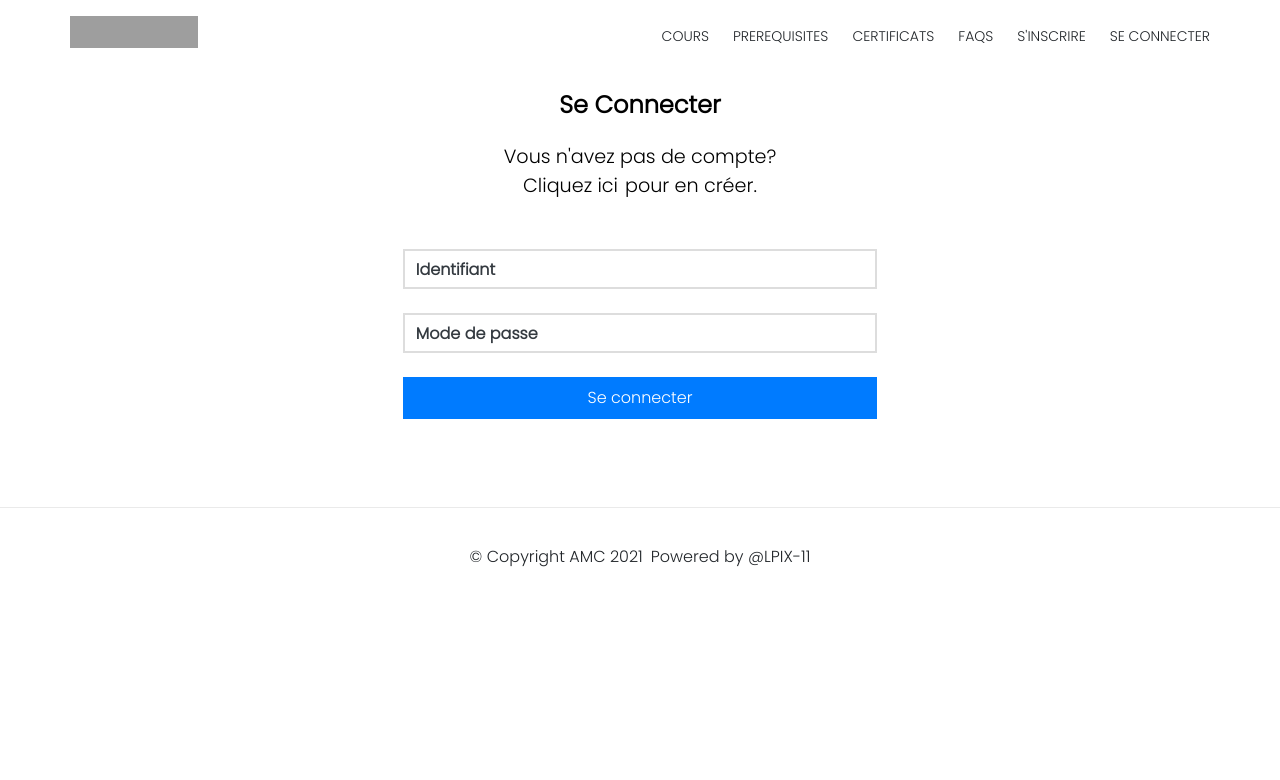
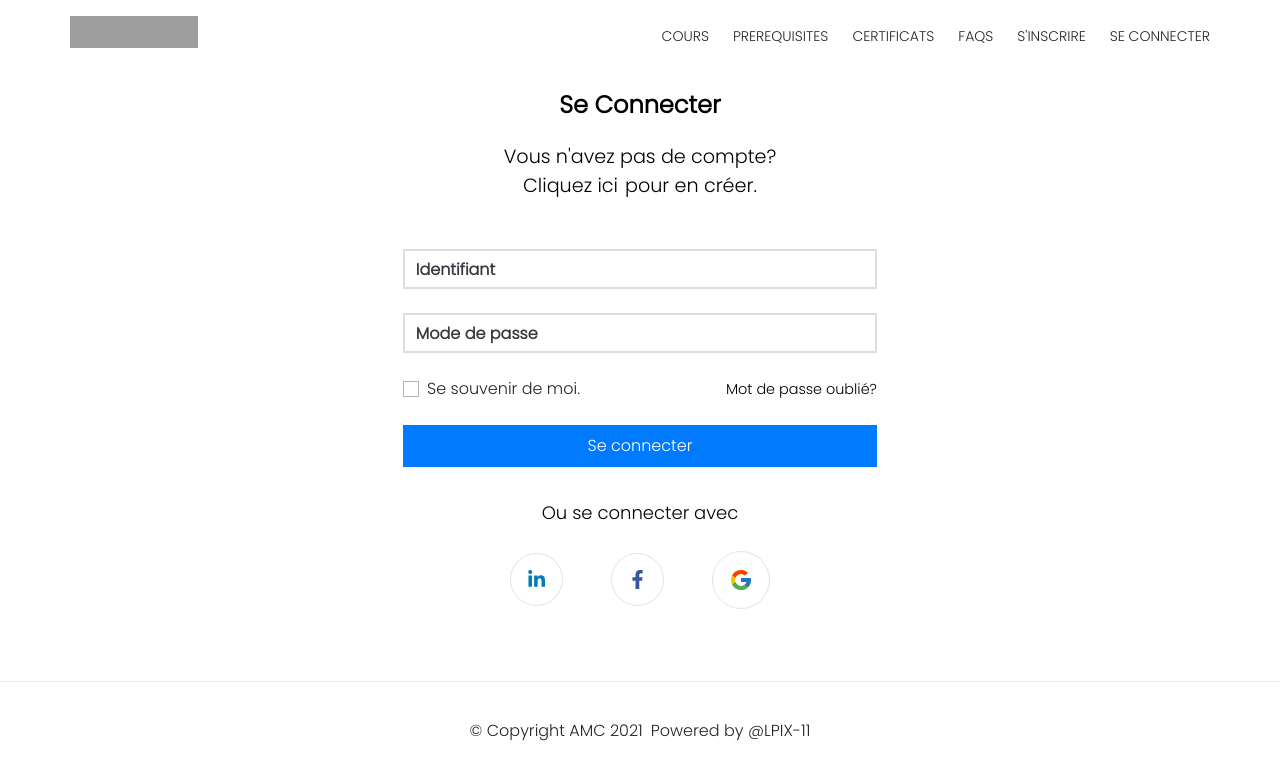
Before and after one commit to LPIX-11/amc, a Next.js app: page /user/login in a window 1280 px wide. Shown: the top 780 px of the page. Built offline with nearby package versions, Linux system fonts and the light colour scheme; grey boxes are pictures that could not be loaded.

Commit message:
:seedling: Login Screen Implemented

```diff
--- a/components/auth/LoginForm/LoginForm.js
+++ b/components/auth/LoginForm/LoginForm.js
@@ -2,6 +2,9 @@ import { Form, FormGroup } from 'react-bootstrap';
 import { Flex } from '../../ui/Display/Flex';
 
 import Input from '../../common/input/Input';
+import Checkbox from '../../common/checkbox/Checkbox';
+
+import { Text } from '../../common/text/Text';
 
 const LoginForm = () => {
   return (
@@ -14,6 +17,19 @@ const LoginForm = () => {
         <FormGroup className={'pb-2'}>
           <Input label={'Mode de passe'} type={'password'} />
         </FormGroup>
+
+        <Flex items={'center'} content={'space-between'} class={'pb-4 w-100'}>
+          <Checkbox
+            id={'remember_me'}
+            text={'Se souvenir de moi.'}
+            onCheck={() => {}}
+          />
+          <Text
+            text={'Mot de passe oublié?'}
+            size={'.9em'}
+            textClass={'cursor-pointer'}
+          />
+        </Flex>
 
         <FormGroup>
           <input
--- /dev/null
+++ b/components/common/checkbox/Checkbox.js
@@ -0,0 +1,23 @@
+export default function Checkbox({
+  id,
+  text,
+  dataAttributes,
+  selector,
+  onCheck,
+}) {
+  return (
+    <div className={'custom-control custom-checkbox'}>
+      <input
+        type={'checkbox'}
+        className={`custom-control-input ${selector && selector} border-1`}
+        id={id}
+        name={id}
+        {...(dataAttributes ? dataAttributes : null)}
+        {...(onCheck && { onClick: onCheck })}
+      />
+      <label className={'custom-control-label'} htmlFor={id}>
+        {text}
+      </label>
+    </div>
+  );
+}
--- a/components/ui/BlockSeparator/BlockSeparator.js
+++ b/components/ui/BlockSeparator/BlockSeparator.js
@@ -1,9 +1,11 @@
 import { css } from '@emotion/react';
 
-export default function BlockSeparator({ size, color }) {
+export default function BlockSeparator({ light, size, color }) {
   return (
     <div
-      className={`border-top border-3 ${size ? size : 'w-5'} my-4`}
+      className={`border-top ${light ? 'border-1' : 'border-3'} ${
+        size ? size : 'w-5'
+      } my-4`}
       css={css`
         border-color: ${color} !important;
       `}
--- a/pages/user/login.js
+++ b/pages/user/login.js
@@ -3,6 +3,9 @@ import LoginForm from '../../components/auth/LoginForm/LoginForm';
 import { Container } from 'react-bootstrap';
 import { Text } from '../../components/common/Text/Text';
 import { Flex } from '../../components/ui/Display/Flex';
+
+import { FaLinkedinIn, FaFacebookF } from 'react-icons/fa';
+import { FcGoogle } from 'react-icons/fc';
 
 export default function Login() {
   return (
@@ -28,6 +31,33 @@ export default function Login() {
           </Flex>
         </Flex>
         <LoginForm />
+
+        <Flex class={'pt-3 px-4 px-lg-0'} column items={'center'}>
+          <Text text={'Ou se connecter avec'} paddingBottom={25} />
+          <Flex items={'center'} content={'space-between'}>
+            <Flex
+              content={'center'}
+              items={'center'}
+              class={'border cursor-pointer p-3 rounded-circle mr-5'}
+            >
+              <FaLinkedinIn color={'#007bba'} size={'1.2rem'} />
+            </Flex>
+            <Flex
+              content={'center'}
+              items={'center'}
+              class={'border cursor-pointer p-3 rounded-circle mr-5'}
+            >
+              <FaFacebookF color={'#35579c'} size={'1.2rem'} />
+            </Flex>
+            <Flex
+              content={'center'}
+              items={'center'}
+              class={'border cursor-pointer p-3 rounded-circle'}
+            >
+              <FcGoogle size={'1.5rem'} />
+            </Flex>
+          </Flex>
+        </Flex>
       </Container>
     </Layout>
   );
--- a/styles/globals.css
+++ b/styles/globals.css
@@ -241,3 +241,34 @@ a {
 .modal-lg, .modal-xl {
   max-width: 1000px;
 }
+
+
+.custom-checkbox .custom-control-input:checked ~ .custom-control-label::after {
+  background-image: url('/check.svg');
+}
+
+
+.custom-checkbox .custom-control-label::before {
+
+    border-radius: 0;
+
+}
+.custom-control-label::before, .custom-file-label, .custom-select {
+
+    -moz-transition: background-color 0.15s ease-in-out, border-color 0.15s ease-in-out, box-shadow 0.15s ease-in-out;
+    transition: background-color 0.15s ease-in-out, border-color 0.15s ease-in-out, box-shadow 0.15s ease-in-out;
+
+}
+.custom-control-label::before {
+    position: absolute;
+    top: 0.25rem;
+    left: -1.5rem;
+    display: block;
+    width: 1rem;
+    height: 1rem;
+    pointer-events: none;
+    content: "";
+    background-color: #fff;
+    border: #adb5bd solid 1px;
+
+}
```
Also changed, not shown: public/check.svg (added).
